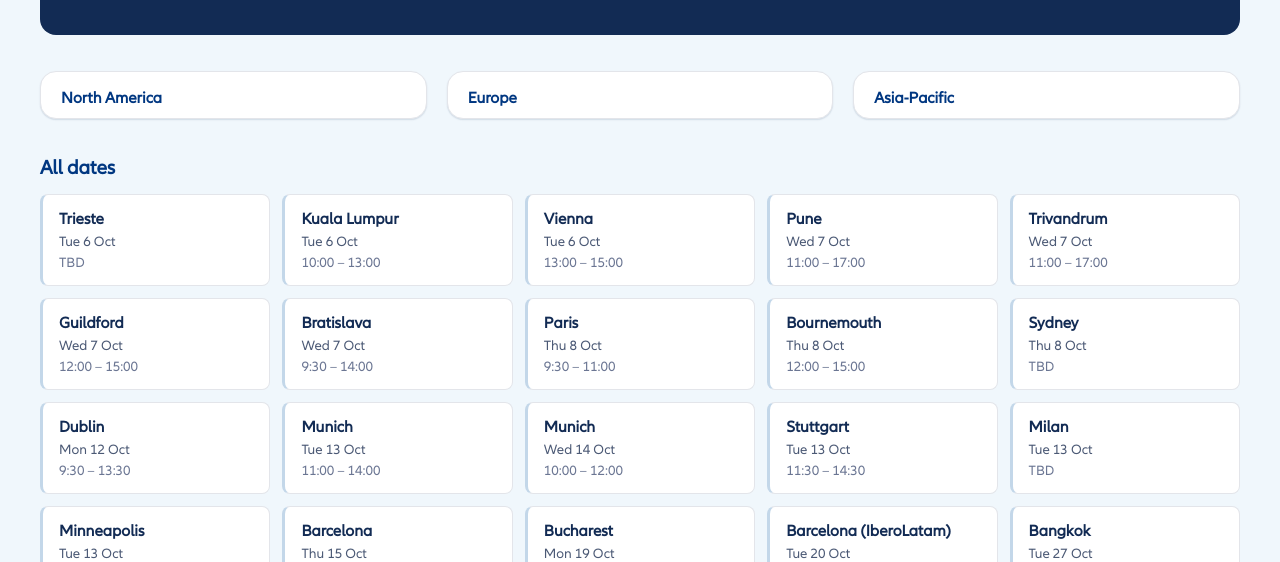
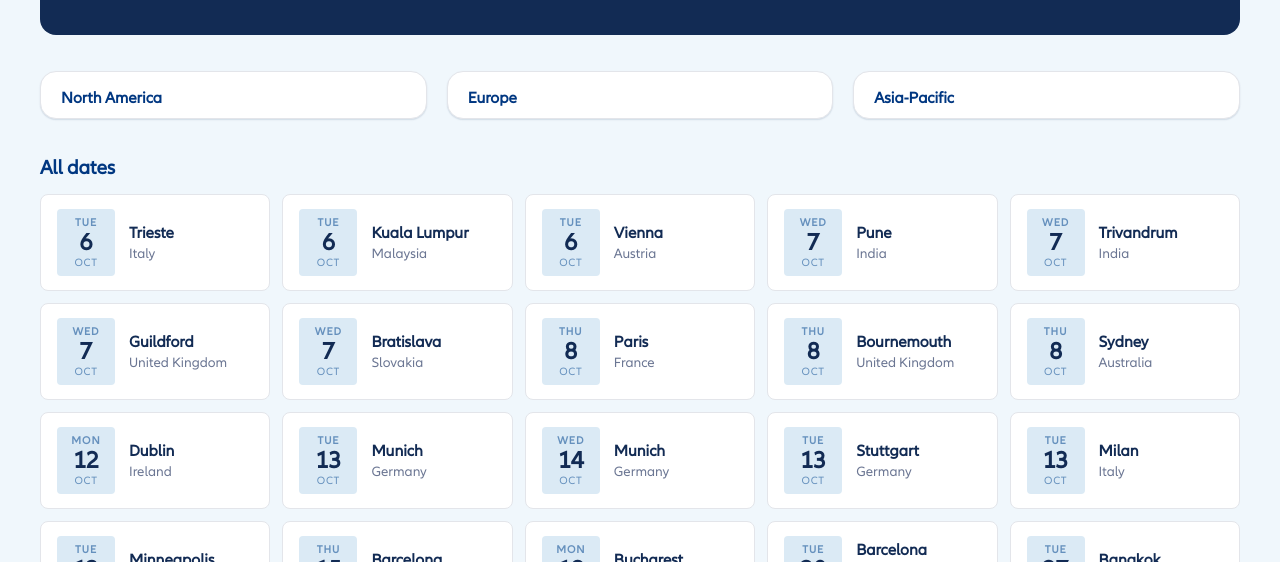
Before and after one commit to Strategy-allianz/strategy, a plain HTML site: page index.html in a window 1280 px wide. Shown: the part 238-800 px from the top of the page. Drawn offline with nearby package versions, Linux system fonts and the light colour scheme; no server answers.

Commit message:
Update index.html

```diff
--- a/index.html
+++ b/index.html
@@ -152,24 +152,53 @@
   cursor: pointer;
   background: #fff;
   border: 1px solid var(--a1-ink-75);
-  border-left: 3px solid var(--a1-blue-pale);
   border-radius: var(--r-lg);
   padding: 14px 16px;
   display: flex;
-  flex-direction: column;
-  gap: 4px;
+  align-items: center;
+  gap: 14px;
   font-family: var(--font-sans);
   transition: box-shadow var(--dur-sm) var(--ease-standard),
     border-color var(--dur-sm) var(--ease-standard);
 }
-.fyd-item:hover { border-left-color: var(--a1-blue-midnight); box-shadow: var(--shadow-2); }
+.fyd-item:hover { border-color: var(--a1-blue-midnight); box-shadow: var(--shadow-2); }
+.fyd-item__badge {
+  flex: none;
+  min-width: 58px;
+  padding: 7px 9px;
+  border-radius: var(--r-md);
+  background: var(--a1-blue-ice);
+  display: flex;
+  flex-direction: column;
+  align-items: center;
+  gap: 1px;
+}
+.fyd-item__dow {
+  font-size: 11px;
+  letter-spacing: 0.09em;
+  text-transform: uppercase;
+  font-weight: var(--fw-semibold);
+  color: var(--a1-blue-sky);
+}
+.fyd-item__dnum {
+  font-size: 24px;
+  line-height: 1.05;
+  font-weight: var(--fw-semibold);
+  color: var(--a1-blue-midnight);
+}
+.fyd-item__mon {
+  font-size: 11px;
+  letter-spacing: 0.06em;
+  text-transform: uppercase;
+  color: var(--a1-blue-sky);
+}
+.fyd-item__meta { display: flex; flex-direction: column; gap: 2px; min-width: 0; }
 .fyd-item__city {
   font-size: var(--fs-body-md);
   font-weight: var(--fw-semibold);
   color: var(--a1-blue-midnight);
 }
-.fyd-item__date { font-size: var(--fs-caption); color: var(--a1-ink-500); }
-.fyd-item__time { font-size: var(--fs-caption); color: var(--a1-ink-400); white-space: pre-line; }
+.fyd-item__country { font-size: var(--fs-caption); color: var(--a1-ink-400); }
 
 /* Detail card -------------------------------------------------------------- */
 .fyd-card {
@@ -674,6 +703,19 @@
     return [one(m[1], m[2], 0), one(m[3], m[4], 1)];
   }
 
+  // "Mon 6 October" -> { dow: "Mon", dnum: "6", mon: "Oct" } for the date badge
+  function dayParts(c) {
+    const parts = (c.date || "").match(/([A-Za-z]{3,})\s+(\d{1,2})/g) || [];
+    const dows = [], days = [];
+    parts.forEach((s) => {
+      const p = s.split(/\s+/);
+      dows.push(p[0].slice(0, 3));
+      days.push(p[1]);
+    });
+    const mon = ((c.date || "").match(/([A-Za-z]{3,})\s*$/) || [, ""])[1].slice(0, 3);
+    return { dow: dows.join("\u2013") || "\u2014", dnum: days.join("\u2013") || "\u2014", mon: mon };
+  }
+
   function FindYourDate(root) {
     const cities = window.SNACK_CITIES || [];
     const mapsHost = root.querySelector("[data-fyd-maps]");
@@ -699,15 +741,25 @@
       });
     }
 
-    // --- all dates list ----------------------------------------------------
+    // --- all dates list (day-first cards) -----------------------------------
     if (listHost) {
       cities.flatMap(splitDays).forEach((c) => {
+        const d = dayParts(c);
         const b = el("button", "fyd-item");
         b.type = "button";
         b.dataset.city = c.id;
-        b.appendChild(el("span", "fyd-item__city", c.city));
-        b.appendChild(el("span", "fyd-item__date", c.date));
-        b.appendChild(el("span", "fyd-item__time", c.time));
+
+        const badge = el("span", "fyd-item__badge");
+        badge.appendChild(el("span", "fyd-item__dow", d.dow));
+        badge.appendChild(el("span", "fyd-item__dnum", d.dnum));
+        badge.appendChild(el("span", "fyd-item__mon", d.mon));
+        b.appendChild(badge);
+
+        const meta = el("span", "fyd-item__meta");
+        meta.appendChild(el("span", "fyd-item__city", c.city));
+        meta.appendChild(el("span", "fyd-item__country", c.country));
+        b.appendChild(meta);
+
         b.addEventListener("click", (ev) => pick(c.id, ev));
         listHost.appendChild(b);
       });
```
